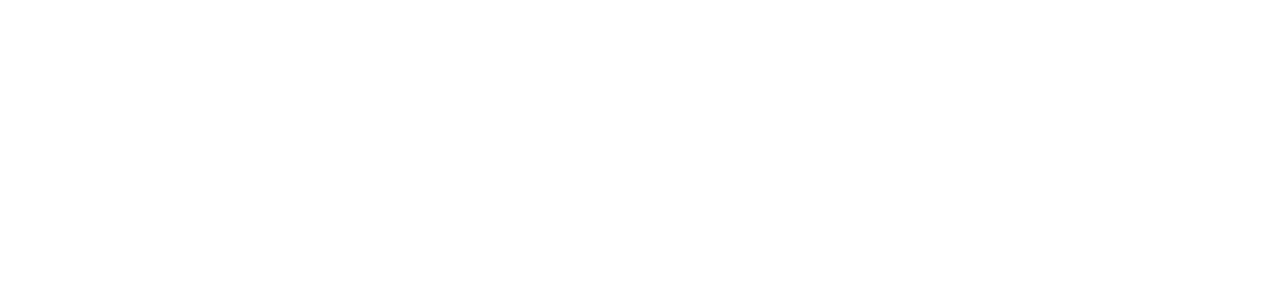
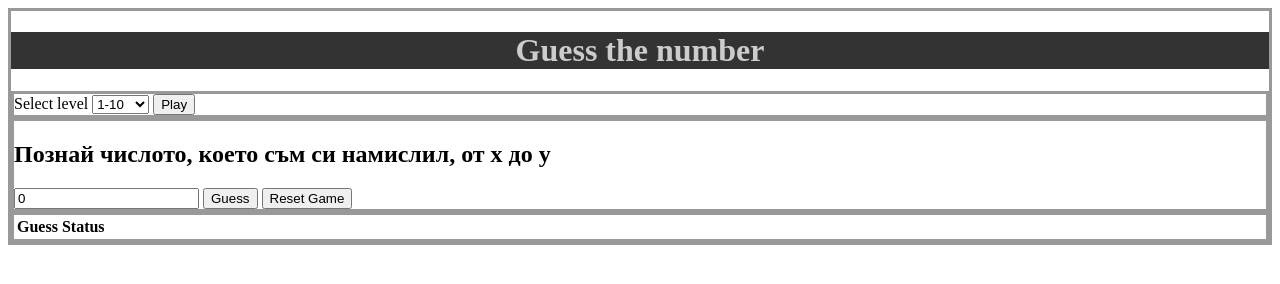
Before and after one commit to Bobb-93/GuessTheNumber, a plain HTML site: page index.html in a window 1280 px wide. Drawn offline with Linux system fonts and the light colour scheme.

Commit message:
basic html and css added

```diff
--- a/index.html
+++ b/index.html
@@ -5,8 +5,51 @@
     <meta http-equiv="X-UA-Compatible" content="IE=edge">
     <meta name="viewport" content="width=device-width, initial-scale=1.0">
     <title>Guess The Number</title>
+    <style>
+        header{
+            background-color: #333;
+        }
+        h1{
+            text-align: center;
+            color: #ccc;
+        }
+        div{
+            border: 3px solid #999;
+        }
+    </style>
 </head>
 <body>
+    <div>
+        <header>
+            <h1>Guess the number</h1>
+        </header>
+        <div id="selectLevelDiv">
+            <label for="selectLevel">Select level</label>
+            <select name="selectLevel" id="selectLevelDropDown">
+                <option value="easy">1-10</option>
+                <option value="basic">1-50</option>
+                <option value="advanced">1-100</option>
+            </select>
+            <button>Play</button>
+        </div>
 
+        <div id="guessTheNumberDiv">
+            <h2>Познай числото, което съм си намислил, от x до y</h2>
+            <input type="number" id="guessingInput" name="guessingInput" value="0">
+            <button>Guess</button>
+            <button>Reset Game</button>
+        </div>
+
+        <div id="guessTable">
+            <table>
+                <tr>
+                    <th>Guess Status</th>
+                </tr>
+            </table>
+        </div>
+    </div>
+    <script>
+
+    </script>
 </body>
 </html>
```
